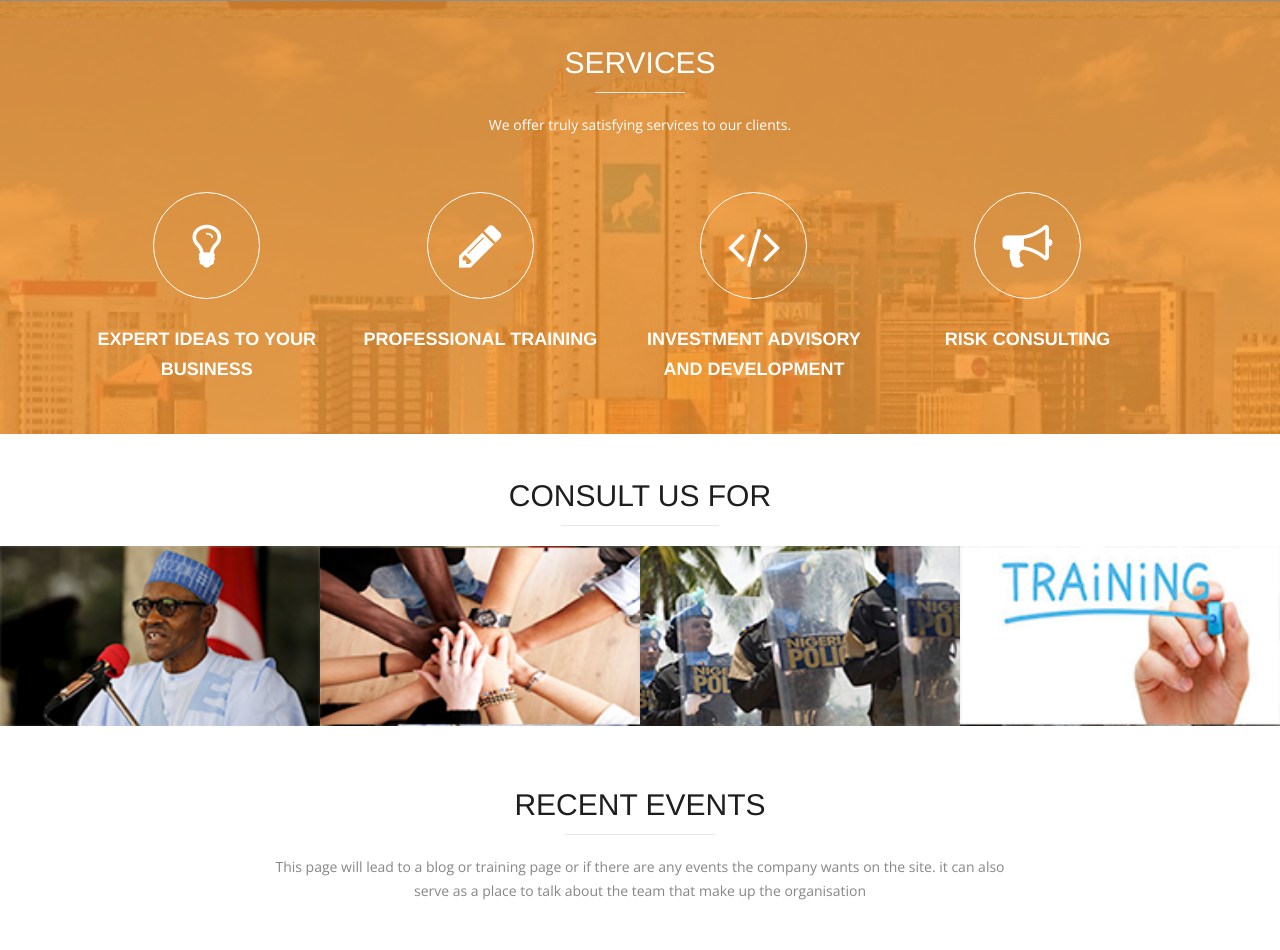
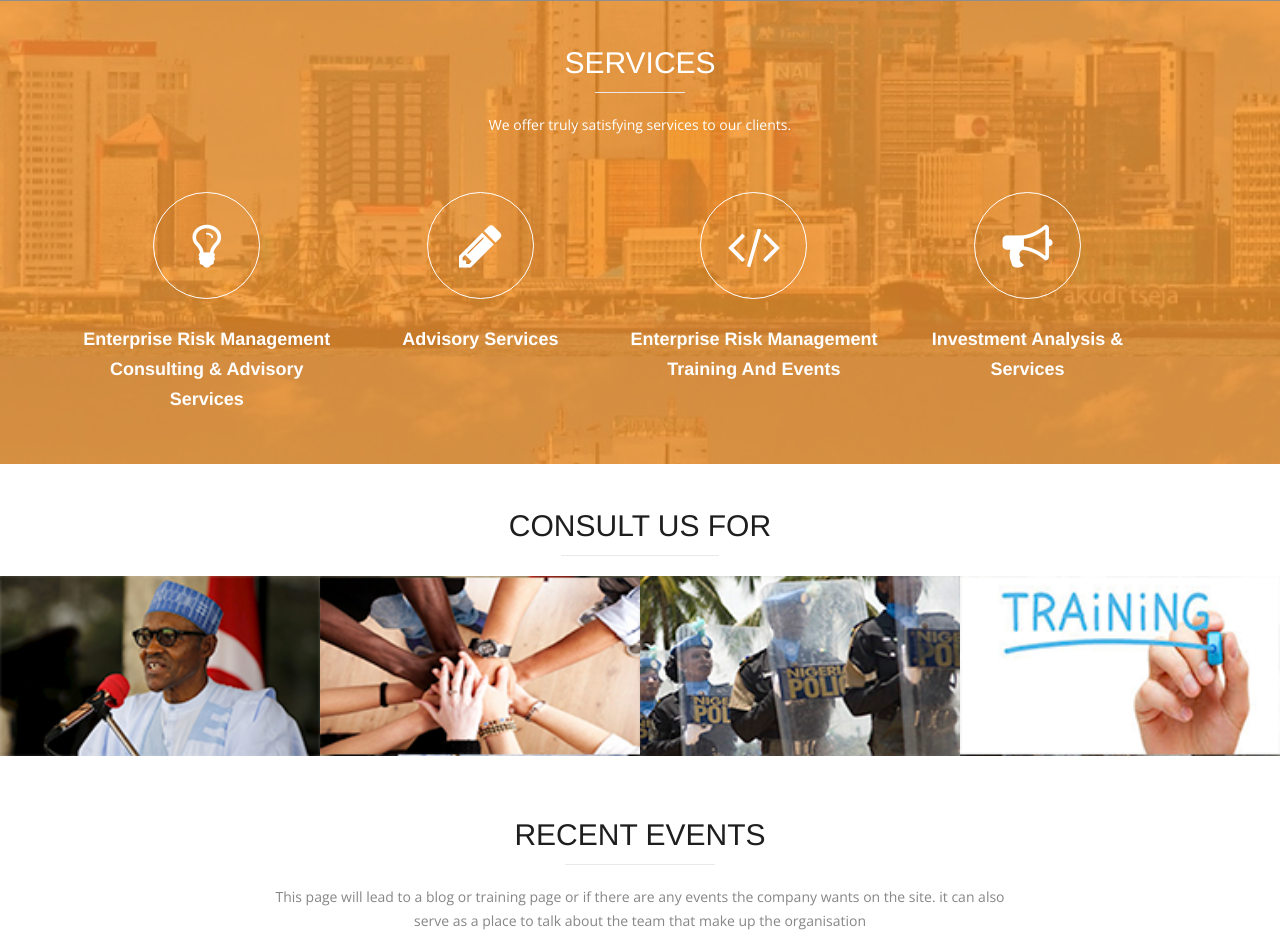
Before and after one commit to lasalvy1/mcbrmcir, a plain HTML site: page index.html in a window 1280 px wide. Shown: the part 994-1944 px from the top of the page. Drawn offline with nearby package versions, Linux system fonts and the light colour scheme; a script that the page names is missing; a web font is replaced by a local one.

Commit message:
Update index.html

```diff
--- a/index.html
+++ b/index.html
@@ -91,7 +91,7 @@ Navigation
       </div>
       <div class="services-wrapper">
         <div class="service left"> <span class="icon-lightbulb"></span>
-          <h3>EXPERT IDEAS TO YOUR BUSINESS</h3>
+          <h3>Enterprise Risk Management Consulting & Advisory Services</h3>
          <!-- <ul>
             <li>Ideation & Conceptualization</li>
             <li>Creative & Art Direction</li>
@@ -101,7 +101,7 @@ Navigation
         <!--service-->
 
         <div class="service bottom"> <span class="icon-pencil"></span>
-          <h3>PROFESSIONAL TRAINING</h3>
+          <h3>Advisory Services</h3>
          <!-- <ul>
             <li>Ideation & Conceptualization</li>
             <li>Creative & Art Direction</li>
@@ -111,7 +111,7 @@ Navigation
         <!--service-->
 
         <div class="service bottom"> <span class="icon-code"></span>
-          <h3>INVESTMENT ADVISORY AND DEVELOPMENT</h3>
+          <h3>Enterprise Risk Management Training and Events</h3>
          <!-- <ul>
             <li>Ideation & Conceptualization</li>
             <li>Creative & Art Direction</li>
@@ -121,7 +121,7 @@ Navigation
         <!--service-->
 
         <div class="service right"> <span class="icon-bullhorn"></span>
-          <h3>RISK CONSULTING</h3>
+          <h3>Investment Analysis & Services </h3>
          <!-- <ul>
             <li>Ideation & Conceptualization</li>
             <li>Creative & Art Direction</li>
```
